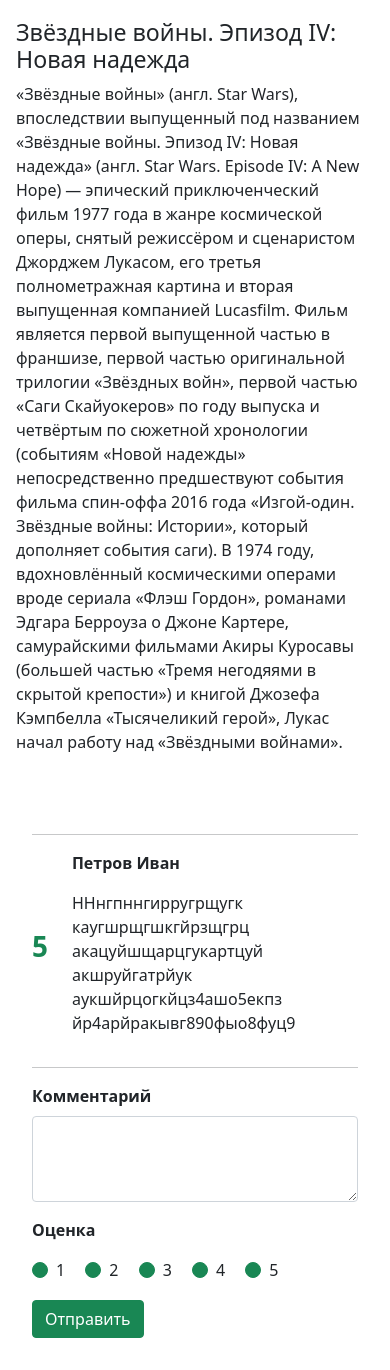
After one commit to Mamukoww/film_rewiews, a Flask app: template templates/film.html in a window 390 px wide. The commit adds this page. Shown: the part 348-1718 px from the top of the page. Run offline with Flask 2, Linux system fonts and the light colour scheme; the template is opened without the code that fills it, so the values that code supplies are empty.

Commit message:
Film page

```diff
--- /dev/null
+++ b/templates/film.html
@@ -0,0 +1,124 @@
+<!doctype html>
+<html lang="en">
+<head>
+
+    <meta charset="utf-8">
+    <meta name="viewport" content="width=device-width, initial-scale=1">
+
+    <link href="https://cdn.jsdelivr.net/npm/bootstrap@5.0.0-beta2/dist/css/bootstrap.min.css" rel="stylesheet"
+          integrity="sha384-BmbxuPwQa2lc/FVzBcNJ7UAyJxM6wuqIj61tLrc4wSX0szH/Ev+nYRRuWlolflfl" crossorigin="anonymous">
+
+    <title>Фильм</title>
+</head>
+<body>
+<header>
+    <nav class="navbar navbar-expand-lg navbar-dark bg-dark shadow-lg">
+        <div class="container-fluid">
+            <a class="navbar-brand fst-italic fw-bold" href="#">FilmReviews</a>
+            <button class="navbar-toggler" type="button" data-bs-toggle="collapse" data-bs-target="#navbarNav"
+                    aria-controls="navbarNav" aria-expanded="false" aria-label="Открыть меню">
+                <span class="navbar-toggler-icon"></span>
+            </button>
+            <div class="collapse navbar-collapse" id="navbarNav">
+                <ul class="navbar-nav">
+                    <li class="nav-item">
+                        <a class="nav-link active fst-italic" aria-current="page" href="#">Главная</a>
+                    </li>
+                    <li class="nav-item">
+                        <a class="nav-link fst-italic" href="#">Мои отзывы</a>
+                    </li>
+                    <li class="nav-item">
+                        <a class="nav-link fst-italic" href="#">Добавить фильм</a>
+                    </li>
+                </ul>
+            </div>
+        </div>
+    </nav>
+</header>
+<main>
+    <div class="container">
+        <div class="row align-items-center">
+            <div class="col-md-5 col-lg-3 p-1">
+                <img src="https://upload.wikimedia.org/wikipedia/ru/8/87/StarWarsMoviePoster1977.jpg"
+                     class="card-img-top" alt="...">
+            </div>
+            <div class="col-md-7 col-lg-9 p-3">
+                <h3>
+                    Звёздные войны. Эпизод IV: Новая надежда
+                </h3>
+                <p>
+                    «Звёздные войны» (англ. Star Wars), впоследствии выпущенный под названием «Звёздные войны. Эпизод
+                    IV:
+                    Новая надежда» (англ. Star Wars. Episode IV: A New Hope) — эпический приключенческий фильм
+                    1977
+                    года в жанре космической оперы, снятый режиссёром и сценаристом Джорджем Лукасом, его третья
+                    полнометражная картина и вторая выпущенная компанией Lucasfilm. Фильм является первой выпущенной
+                    частью
+                    в франшизе, первой частью оригинальной трилогии «Звёздных войн», первой частью «Саги Скайуокеров» по
+                    году выпуска и четвёртым по сюжетной хронологии (событиям «Новой надежды» непосредственно
+                    предшествуют
+                    события фильма спин-оффа 2016 года «Изгой-один. Звёздные войны: Истории», который дополняет события
+                    саги). В 1974 году, вдохновлённый космическими операми вроде сериала «Флэш Гордон», романами Эдгара
+                    Берроуза о Джоне Картере, самурайскими фильмами Акиры Куросавы (большей частью «Тремя негодяями в
+                    скрытой крепости») и книгой Джозефа Кэмпбелла «Тысячеликий герой», Лукас начал работу над
+                    «Звёздными войнами».
+                </p>
+            </div>
+        </div>
+    </div>
+    <form class="m-3 p-3">
+        <hr>
+        <div class="row align-items-center">
+            <div class="col-auto">
+                <h1 class="fw-bold text-success">5</h1>
+            </div>
+            <div class="col">
+                <p class="fw-bold">Петров Иван</p>
+                <p>ННнгпннгирругрщугк каугшрщгшкгйрзщгрц акацуйшщарцгукартцуй акшруйгатрйук аукшйрцогкйцз4ашо5екпз йр4арйракывг890фыо8фуц9</p>
+            </div>
+        </div>
+        <hr>
+        <div class="mb-3">
+            <label for="Comment" class="form-label fw-bold">Комментарий</label>
+            <textarea class="form-control" id="Comment" rows="3"></textarea>
+        </div>
+        <div class="mb-3">
+            <p class="fw-bold">
+                Оценка
+            </p>
+            <div class="form-check form-check-inline">
+                <input class="form-check-input btn-success" type="radio" name="inlineRadioOptions" id="inlineRadio1"
+                       value="option1">
+                <label class="form-check-label" for="inlineRadio1">1</label>
+            </div>
+            <div class="form-check form-check-inline">
+                <input class="form-check-input btn-success" type="radio" name="inlineRadioOptions" id="inlineRadio2"
+                       value="option2">
+                <label class="form-check-label" for="inlineRadio2">2</label>
+            </div>
+            <div class="form-check form-check-inline">
+                <input class="form-check-input btn-success" type="radio" name="inlineRadioOptions" id="inlineRadio3"
+                       value="option3">
+                <label class="form-check-label" for="inlineRadio2">3</label>
+            </div>
+            <div class="form-check form-check-inline">
+                <input class="form-check-input btn-success" type="radio" name="inlineRadioOptions" id="inlineRadio4"
+                       value="option4">
+                <label class="form-check-label" for="inlineRadio2">4</label>
+            </div>
+            <div class="form-check form-check-inline">
+                <input class="form-check-input btn-success" type="radio" name="inlineRadioOptions" id="inlineRadi5"
+                       value="option5">
+                <label class="form-check-label" for="inlineRadio2">5</label>
+            </div>
+        </div>
+        <button type="submit" class="btn btn-success">Отправить</button>
+    </form>
+</main>
+
+<script src="https://cdn.jsdelivr.net/npm/bootstrap@5.0.0-beta2/dist/js/bootstrap.bundle.min.js"
+        integrity="sha384-b5kHyXgcpbZJO/tY9Ul7kGkf1S0CWuKcCD38l8YkeH8z8QjE0GmW1gYU5S9FOnJ0"
+        crossorigin="anonymous"></script>
+
+</body>
+</html>
```
Also changed, not shown: templates/index.html (+10 -10 lines), 1 other file.
